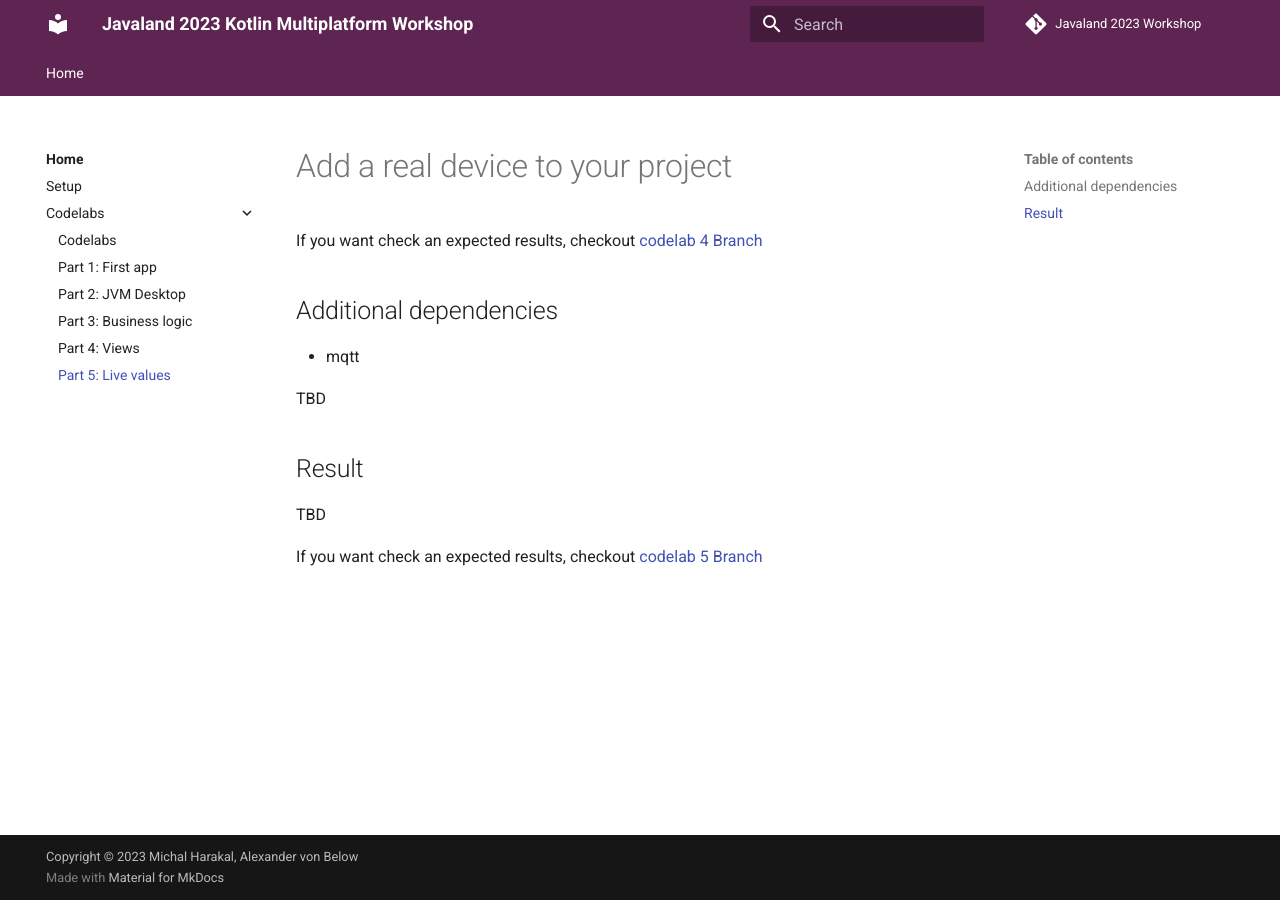
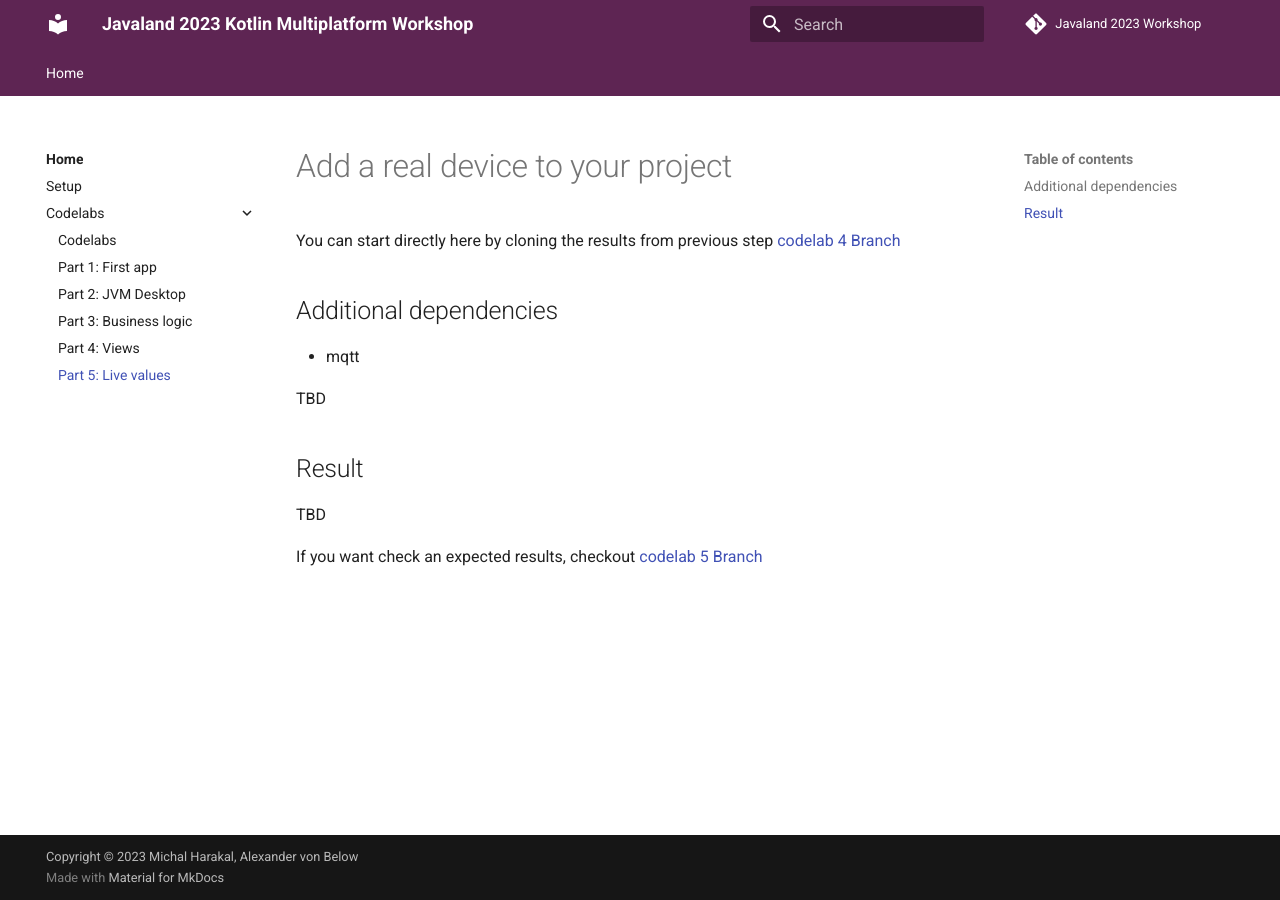
Before and after one commit to michalharakal/kmp-workshop, an MkDocs documentation site: the page built from javaland2023/mkdocs/src/doc/docs/codelab-5.md, in a window 1280 px wide. Built offline with MkDocs 1.6.1 and Material for MkDocs 9.7.7, drawn with Linux system fonts in a browser that asks for light colours; comment, search, counter and statistics services are not loaded.

Commit message:
Fir note on starting branch by codelabs hoping.

```diff
--- a/javaland2023/mkdocs/src/doc/docs/codelab-5.md
+++ b/javaland2023/mkdocs/src/doc/docs/codelab-5.md
@@ -1,6 +1,8 @@
 # Add a real device to your project
 
-If you want check an expected results, checkout [codelab 4 Branch](https://github.com/michalharakal/kmp-workshop/tree/javaland2023/codelab-4/javaland2023/codelab/iot-explorer)
+You can start directly here by cloning the results from previous
+step [codelab 4 Branch](https://github.com/michalharakal/kmp-workshop/tree/javaland2023/codelab-4/javaland2023/codelab/iot-explorer)
+
 
 ## Additional dependencies
 
```
Also changed, not shown: javaland2023/mkdocs/src/doc/docs/codelab-4.md (+2 -1 lines).
